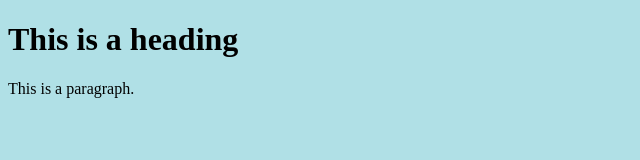
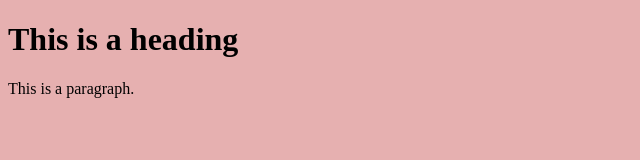
Before and after one commit to gangireddydanam/applicaiton-static-code, a plain HTML site: page index.html in a window 1280 px wide. Shown: the whole page, without its empty margins (0-640 px from the left). Drawn offline with Linux system fonts and the light colour scheme.

Commit message:
cicd setup is ready

```diff
--- a/index.html
+++ b/index.html
@@ -1,6 +1,6 @@
 <!DOCTYPE html>
 <html>
-<body style="background-color:powderblue;">
+<body style="background-color:rgb(230, 176, 176);">
 
 <h1>This is a heading</h1>
 <p>This is a paragraph.</p>
```
Also changed, not shown: 1 other file.
